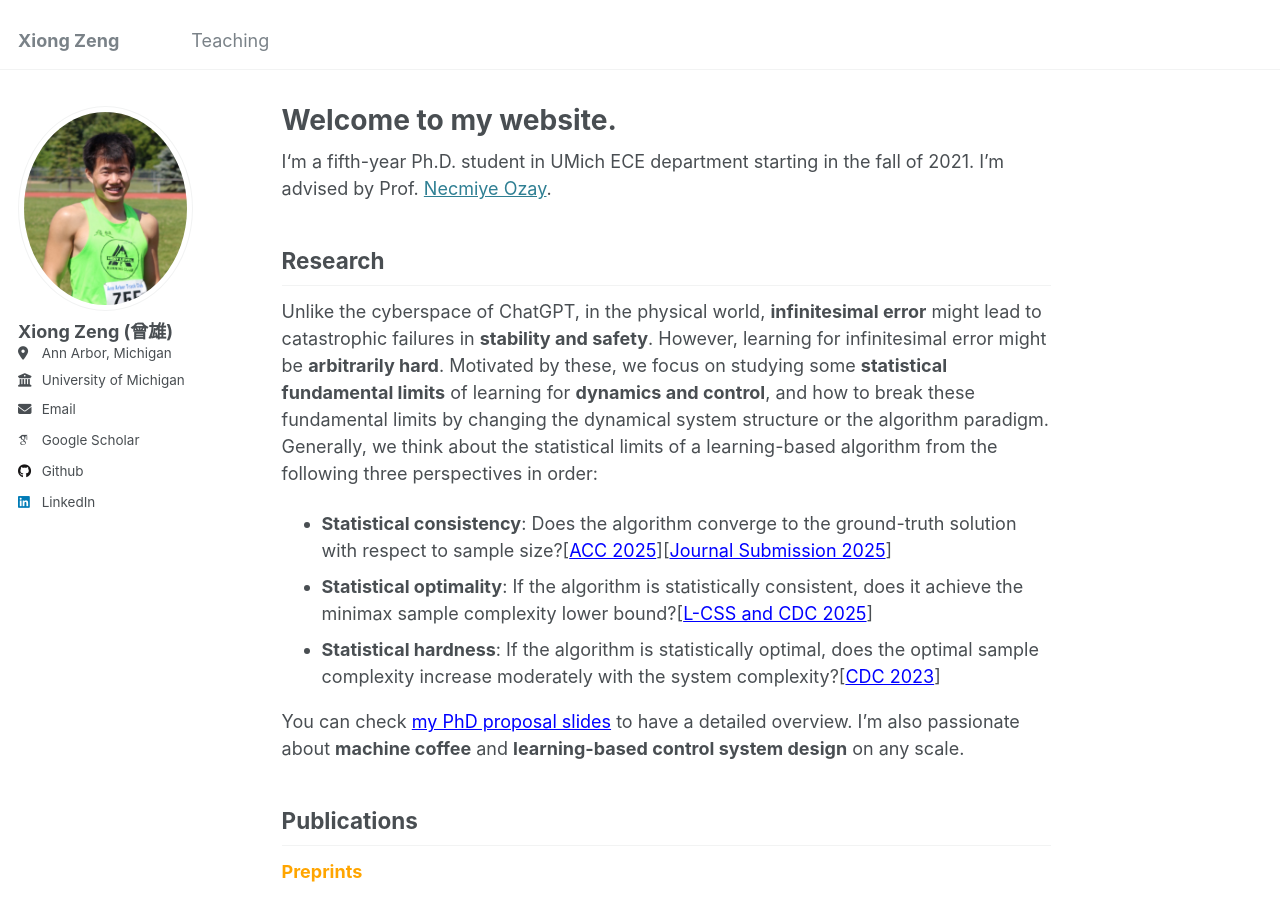
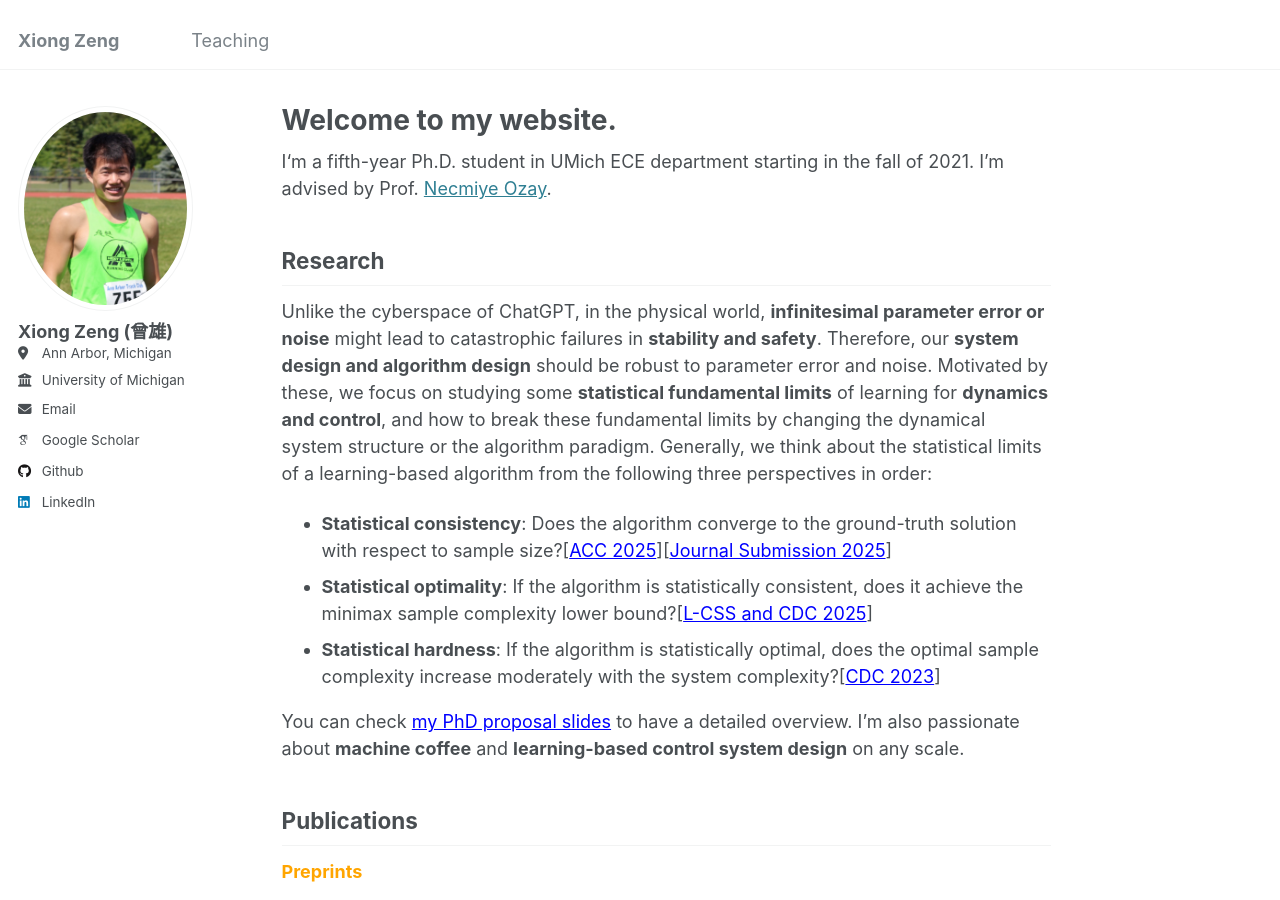
Before and after one commit to zengxiong111/zengxiong.github.io, a Jekyll site: the page built from _pages/about.md, in a window 1280 px wide and 900 px high. Built offline with Jekyll 4.4.1, drawn with Linux system fonts in a browser that asks for light colours; some web fonts are replaced.

Commit message:
Update about.md

```diff
--- a/_pages/about.md
+++ b/_pages/about.md
@@ -11,8 +11,8 @@ I‘m a fifth-year Ph.D. student in UMich ECE department starting in the fall of
 
 ## Research
 
-Unlike the cyberspace of ChatGPT, in the physical world, **infinitesimal error** might lead to catastrophic
-failures in **stability and safety**. However, learning for infinitesimal error might be **arbitrarily hard**. Motivated by these, we focus on studying some **statistical fundamental limits** of learning for **dynamics and control**, and how to break these fundamental limits by changing the dynamical system structure or the algorithm paradigm. Generally, we think about the statistical limits of a learning-based algorithm from the following three perspectives in order:
+Unlike the cyberspace of ChatGPT, in the physical world, **infinitesimal parameter error or noise** might lead to catastrophic
+failures in **stability and safety**. Therefore, our **system design and algorithm design** should be robust to parameter error and noise. Motivated by these, we focus on studying some **statistical fundamental limits** of learning for **dynamics and control**, and how to break these fundamental limits by changing the dynamical system structure or the algorithm paradigm. Generally, we think about the statistical limits of a learning-based algorithm from the following three perspectives in order:
 - **Statistical consistency**: Does the algorithm converge to the ground-truth solution with respect to sample size?[<a href="https://web.eecs.umich.edu/~necmiye/pubs/ZengBO_acc25.pdf" style="color: blue;" target="_blank">ACC 2025</a>][<a href="https://arxiv.org/abs/2412.19705" style="color: blue;" target="_blank">Journal Submission 2025</a>]
 - **Statistical optimality**: If the algorithm is statistically consistent, does it achieve the minimax sample complexity lower bound?[<a href="https://arxiv.org/abs/2503.16817" style="color: blue;" target="_blank">L-CSS and CDC 2025</a>]
 - **Statistical hardness**: If the algorithm is statistically optimal, does the optimal sample complexity increase moderately with the system complexity?[<a href="https://arxiv.org/abs/2311.11151" style="color: blue;" target="_blank">CDC 2023</a>]
```
